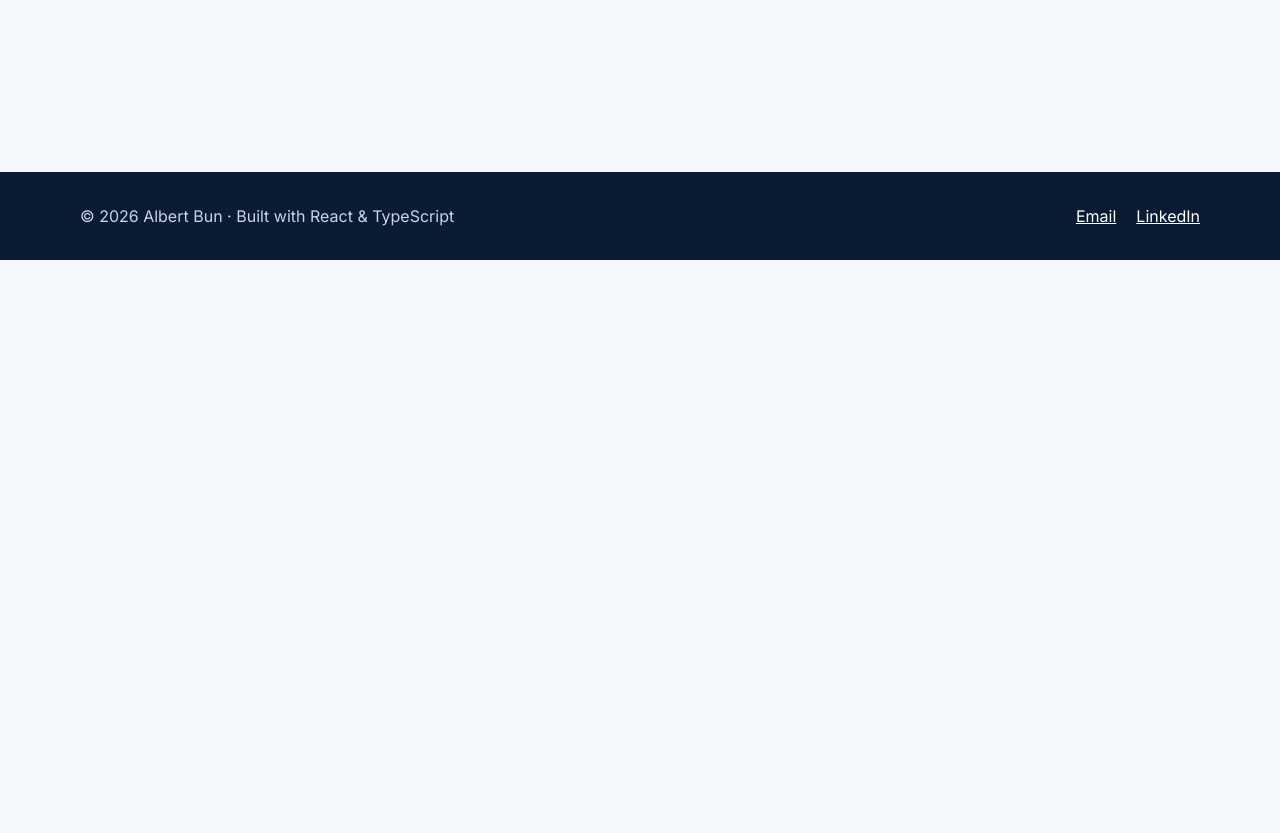
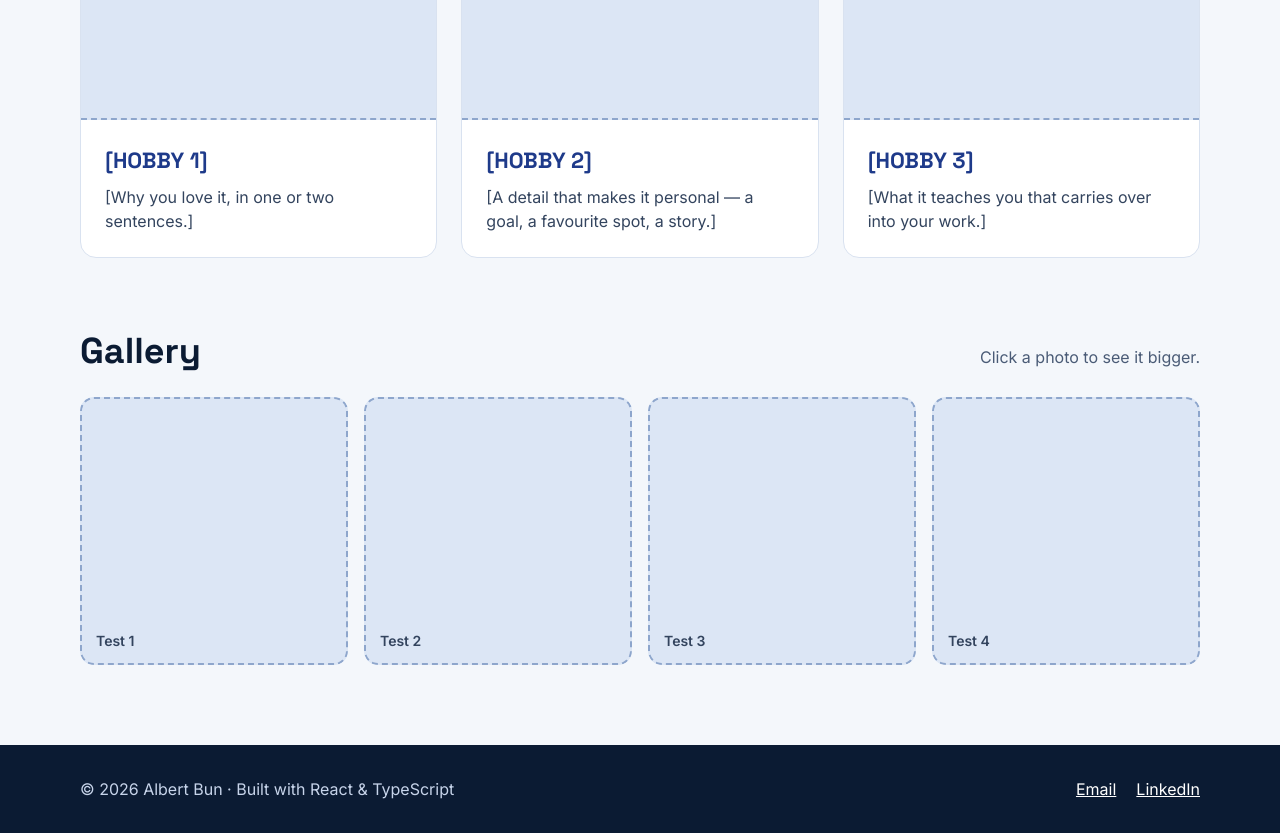
Before and after one commit to albertbun8/cv_front, a React (Vite) app: page /interests in a window 1280 px wide. Shown: the part 540-1373 px from the top of the page. Before the commit the page ends 800 px from the top, so only its background shows below. Built offline with nearby package versions, Linux system fonts and the light colour scheme.

Commit message:
feat: add photo gallery with lightbox

```diff
--- /dev/null
+++ b/src/components/Gallery.tsx
@@ -0,0 +1,58 @@
+import { useState } from "react"
+import type { Photo } from "../data/photo"
+
+type GalleryProps = {
+    photoList: Photo[]
+}
+
+function Gallery({ photoList }: GalleryProps) {
+    const [selected, setSelected] = useState<Photo | null>(null)
+
+    function handleClick(item: Photo){
+        setSelected(item)
+    }
+
+    return (
+        <section className="container page-section">
+            <div className="section-header">
+                <h2 className="section-title">Gallery</h2>
+                <p className="section-hint">Click a photo to see it bigger.</p>
+            </div>
+
+            <ul className="gallery-grid">
+                {photoList.map((item) => (
+                    <li key={item.id}>
+                        <button
+                            type="button"
+                            className="gallery-item"
+                            aria-label={`Open photo: ${item.alt}`}
+                            onClick={() => handleClick(item)}
+                        >
+                            {item.src
+                                ? <img src={item.src} alt={item.alt} />
+                                : <span className="gallery-caption">{item.alt}</span>
+                            }
+                        </button>
+                    </li>
+                ))}
+            </ul>
+
+            {selected &&
+                <div className="lightbox" role="dialog" aria-modal="true" aria-label="Photo viewer">
+                    <div className="lightbox-inner">
+                        {selected.src
+                            ? <img className="lightbox-image" src={selected.src} alt={selected.alt} />
+                            : <div className="lightbox-image lightbox-placeholder" role="img" aria-label={selected.alt}>{selected.alt}</div>
+                        }
+                        <div className="lightbox-bar">
+                            <span className="lightbox-caption">{selected.alt}</span>
+                            <button type="button" className="btn-close" onClick={()=>setSelected(null)}>Close</button>
+                        </div>
+                    </div>
+                </div>
+            }
+        </section>
+    )
+}
+
+export default Gallery
--- a/src/pages/InterestsPage.tsx
+++ b/src/pages/InterestsPage.tsx
@@ -1,7 +1,15 @@
+import Gallery from "../components/Gallery"
+import HobbyList from "../components/HobbyList"
+import PageHeader from "../components/PageHeader"
+import { hobbies } from "../data/hobbies"
+import { photoList } from "../data/photo"
+
 function InterestsPage(){
     return(
         <>
-        <h1>Interests Page</h1>
+            <PageHeader title="Off the keyboard" lead="..."/>
+            <HobbyList hobbies={hobbies}/>
+            <Gallery photoList={photoList} />
         </>
     )
 }
```
